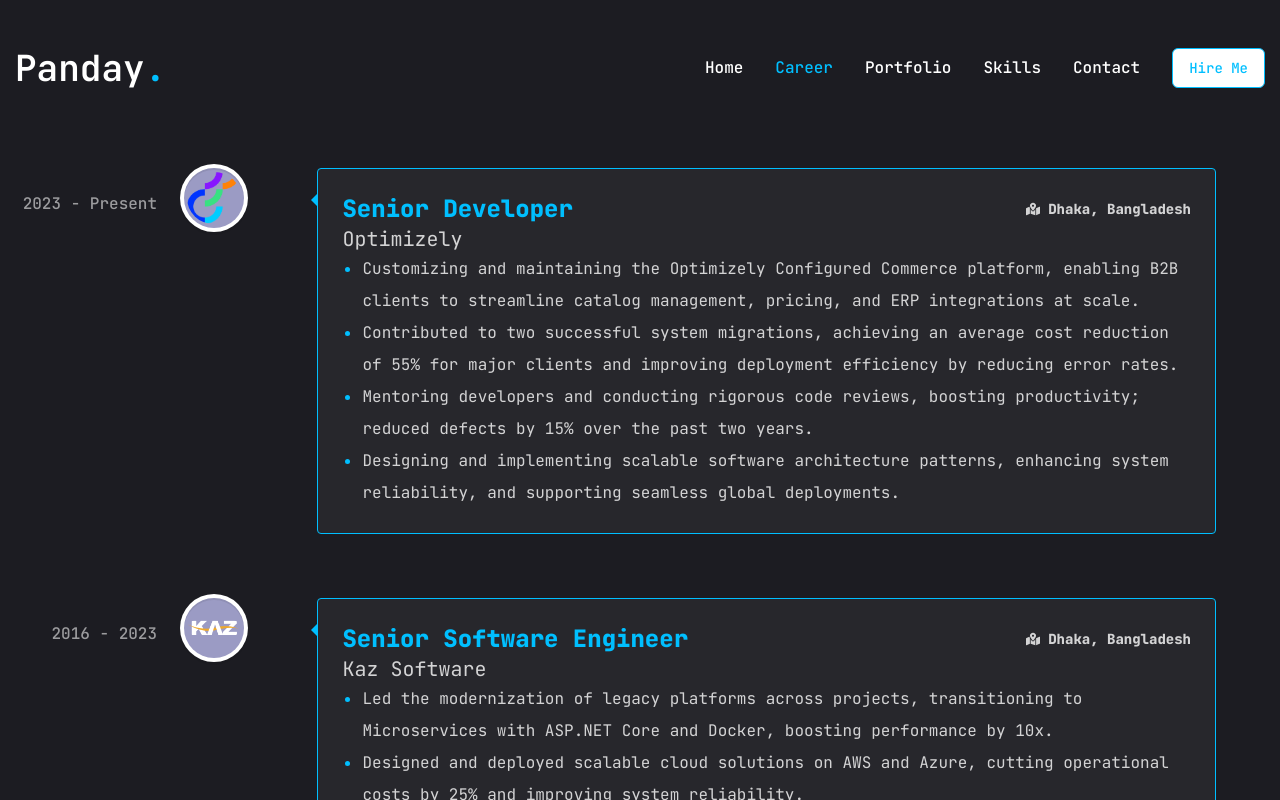
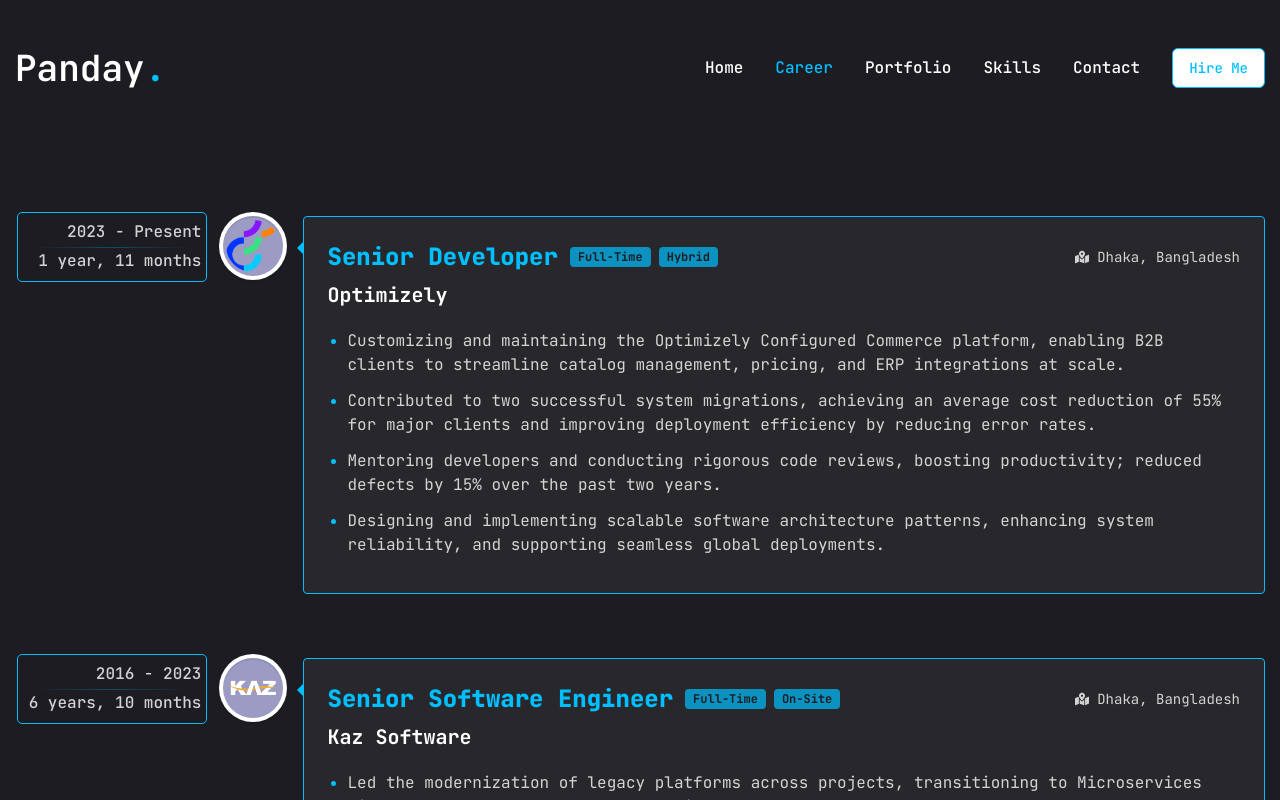
Before and after one commit to biswajitpanday/biswajitpanday.github.io, a Next.js app: page /career in a window 1280 px wide. Shown: the top 800 px of the page. Built offline with nearby package versions, Linux system fonts and the light colour scheme.

Commit message:
Fix career page.

```diff
--- a/app/career/page.tsx
+++ b/app/career/page.tsx
@@ -1,5 +1,5 @@
 "use client";
-import { calculateFromTo } from "@/helpers/utility";
+import { calculateFromToWithDuration } from "@/helpers/utility";
 import Link from "next/link";
 import {
   VerticalTimeline,
@@ -19,6 +19,7 @@ interface TimelineItem {
   responsibilities: string[];
   icon: string;
   url: string;
+  jobType: string[];
 }
 
 const timeLineItems: TimelineItem[] = [
@@ -26,9 +27,10 @@ const timeLineItems: TimelineItem[] = [
     position: "Senior Developer",
     company: "Optimizely",
     url: "https://optimizely.com",
-    startDate: new Date(2023, 3, 1),
+    startDate: new Date('2023, 3, 1'),
     endDate: new Date(),
     location: "Dhaka, Bangladesh",
+    jobType: ["Full-Time", "Hybrid"],
     responsibilities: [
       "Customizing and maintaining the Optimizely Configured Commerce platform, enabling B2B clients to streamline catalog management, pricing, and ERP integrations at scale.",
       "Contributed to two successful system migrations, achieving an average cost reduction of 55% for major clients and improving deployment efficiency by reducing error rates.",
@@ -41,9 +43,10 @@ const timeLineItems: TimelineItem[] = [
     position: "Senior Software Engineer",
     company: "Kaz Software",
     url: "https://kaz.com.bd",
-    startDate: new Date(2016, 5, 1),
-    endDate: new Date(2023, 2, 31),
+    startDate: new Date('2016, 5, 1'),
+    endDate: new Date('2023, 2, 31'),
     location: "Dhaka, Bangladesh",
+    jobType: ["Full-Time", "On-Site"],
     responsibilities: [
       "Led the modernization of legacy platforms across projects, transitioning to Microservices with ASP.NET Core and Docker, boosting performance by 10x.",
       "Designed and deployed scalable cloud solutions on AWS and Azure, cutting operational costs by 25% and improving system reliability.",
@@ -56,9 +59,10 @@ const timeLineItems: TimelineItem[] = [
     position: "Software Engineer",
     company: "Chorki Limited",
     url: "https://chorki.com",
-    startDate: new Date(2015, 5, 1),
-    endDate: new Date(2016, 4, 31),
+    startDate: new Date('2015, 5, 1'),
+    endDate: new Date('2016, 4, 31'),
     location: "Dhaka, Bangladesh",
+    jobType: ["Full-Time", "On-Site"],
     responsibilities: [
       "Built and maintained features for web applications, focusing on front-end and API interactions.",
       "Collaborated with senior engineers to build scalable solutions for real-time notifications and data aggregation tool.",
@@ -69,9 +73,10 @@ const timeLineItems: TimelineItem[] = [
     position: "Intern",
     company: "Brain Station-23",
     url: "https://brainstation-23.com",
-    startDate: new Date(2014, 8, 1),
-    endDate: new Date(2014, 11, 31),
+    startDate: new Date('2014, 8, 1'),
+    endDate: new Date('2014, 11, 31'),
     location: "Dhaka, Bangladesh",
+    jobType: ["Full-Time", "On-Site"],
     responsibilities: [
       "Feature implementation and Bug fixing on a Social & Professional networking site named Whooza.",
       "Actively worked on a Management Portal of Bangladesh College of Physicians and Surgeons (BCPS).",
@@ -88,8 +93,9 @@ const Career = () => {
         opacity: 1,
         transition: { delay: 0.4, duration: 0.2, ease: "easeIn" },
       }}
+      className="min-h-[80vh] flex flex-col justify-center py-12"
     >
-      <div>
+      <div className="container mx-auto">
         <VerticalTimeline className="xl:custom-vt">
           {timeLineItems.map((item, index) => {
             return (
@@ -105,7 +111,7 @@ const Career = () => {
                 contentArrowStyle={{
                   borderRight: "7px solid  var(--color-secondary-default)",
                 }}
-                date={calculateFromTo(item.startDate, item.endDate)}
+                date={calculateFromToWithDuration(item.startDate, item.endDate)}
                 iconStyle={{
                   background: "#9b9bc4",
                   color: "var(--color-primary-default)",
@@ -123,30 +129,52 @@ const Career = () => {
                 }
                 key={index}
               >
-                <h3 className="vertical-timeline-element-title text-2xl font-extrabold text-secondary-default flex w-full justify-between">
+                <div className="flex flex-col">
+                  {/* Header Section with Position and Job Type Tags */}
+                  <div className="flex flex-col xl:flex-row xl:items-center xl:justify-between gap-3 mb-2">
+                    <div className="flex flex-col xl:flex-row xl:items-center gap-3">
+                      <h3 className="vertical-timeline-element-title text-2xl font-extrabold text-secondary-default">
                         {item.position}
+                      </h3>
+                      <div className="flex flex-wrap gap-2">
+                        {item.jobType.map((type, index) => (
+                          <span
+                            key={index}
+                            className="inline-flex text-xs font-bold bg-secondary-default/70 text-primary/100 py-0.5 px-2 rounded"
+                          >
+                            {type}
+                          </span>
+                        ))}
+                      </div>
+                    </div>
                     <span className="flex-none items-center gap-2 text-end text-white/80 text-sm xl:flex md:flex hidden">
                       <FaMapMarkedAlt />
                       {item.location}
                     </span>
-                </h3>
-                <h4 className="vertical-timeline-element-subtitle flex w-full justify-between">
+                  </div>
+
+                  {/* Company Section */}
+                  <div className="vertical-timeline-element-subtitle flex w-full justify-between items-center mb-4">
                     <Link
                       href={item.url}
-                    className="hover:text-secondary-default text-xl text-start"
+                      className="group text-xl font-bold text-white transition-all duration-300 relative inline-block"
                       target="_blank"
                     >
                       {item.company}
+                      <span className="absolute bottom-0 left-0 w-0 h-0.5 bg-secondary-default transition-all duration-300 group-hover:w-full"></span>
+                    </Link>
                     <span className="flex items-center gap-2 text-end text-white/80 text-sm xl:hidden md:hidden">
+                      <FaMapMarkedAlt />
                       {item.location}
                     </span>
-                  </Link>
-                </h4>
-                <ul className="list-disc ps-5 custom-list-disc">
+                  </div>
+
+                  <ul className="list-disc ps-5 custom-list-disc mt-5">
                     {item.responsibilities.map((responsibility, index) => {
-                    return <li key={index}>{responsibility}</li>;
+                      return <li key={index} className="mb-3 text-white/80 leading-normal">{responsibility}</li>;
                     })}
                   </ul>
+                </div>
               </VerticalTimelineElement>
             );
           })}
--- a/app/globals.css
+++ b/app/globals.css
@@ -23,17 +23,77 @@
   .bg-default {
     background-color: transparent !important;
   }
+
+  .custom-vt {
+    width: 100% !important;
+    max-width: 1280px !important;
+  }
+
   .custom-vt::before {
-    left: 13% !important;
+    left: 19% !important;
   }
   .custom-vt .vertical-timeline-element-icon {
-    left: 13% !important;
+    left: 19% !important;
   }
   .custom-vt-element .vertical-timeline-element-content {
-    width: 78% !important;
+    width: 77% !important;
   }
   .custom-vt-element .vertical-timeline-element-date {
-    right: 118% !important;
+    right: 110% !important;
+    white-space: pre-line;
+    text-align: right;
+    font-size: 0.875rem;
+    line-height: 1.8;
+    font-weight: 500;
+    opacity: 1 !important;
+    padding: 5px !important;
+    border-radius: 5px;
+    border: 1px solid rgba(0, 191, 255, 1);
+    backdrop-filter: blur(5px);
+    position: relative;
+    min-width: 140px;
+    max-width: 190px;
+    top: -5px !important;
+  }
+
+  /* Style for the duration line */
+  .custom-vt-element .vertical-timeline-element-date::after {
+    content: "";
+    position: absolute;
+    bottom: 48%;
+    left: 1rem;
+    right: 1rem;
+    height: 1px;
+    background: linear-gradient(90deg, transparent, rgba(0, 191, 255, 0.3), transparent);
+  }
+
+  /* Mobile and tablet responsiveness for timeline */
+  @media (max-width: 1279px) {
+    .custom-vt::before {
+      left: 50% !important;
+    }
+    .custom-vt .vertical-timeline-element-icon {
+      left: 50% !important;
+    }
+    .custom-vt-element .vertical-timeline-element-content {
+      width: 85% !important;
+      margin-left: 15% !important;
+    }
+    .custom-vt-element .vertical-timeline-element-date {
+      position: relative !important;
+      right: auto !important;
+      left: auto !important;
+      margin-bottom: 1rem;
+      text-align: left;
+      color: rgba(255, 255, 255, 0.9);
+      font-weight: 500;
+      background: linear-gradient(135deg, rgba(0, 191, 255, 0.15), rgba(0, 191, 255, 0.08));
+      padding: 0.625rem 0.875rem;
+      border-radius: 0.375rem;
+      border: 1px solid rgba(0, 191, 255, 0.25);
+      backdrop-filter: blur(8px);
+      min-width: auto;
+    }
   }
 }
 
--- a/helpers/utility.ts
+++ b/helpers/utility.ts
@@ -6,7 +6,16 @@ export const calculateDuration = (startDate: Date, endDate: Date) => {
   const totalMonths = years * 12 + months;
   const displayYears = Math.floor(totalMonths / 12);
   const displayMonths = totalMonths % 12;
-  return `${displayYears} years, ${displayMonths} months`;
+
+  if (displayYears === 0 && displayMonths === 0) {
+    return "Less than 1 month";
+  } else if (displayYears === 0) {
+    return `${displayMonths} month${displayMonths > 1 ? 's' : ''}`;
+  } else if (displayMonths === 0) {
+    return `${displayYears} year${displayYears > 1 ? 's' : ''}`;
+  } else {
+    return `${displayYears} year${displayYears > 1 ? 's' : ''}, ${displayMonths} month${displayMonths > 1 ? 's' : ''}`;
+  }
 };
 
 
@@ -17,3 +26,9 @@ export const calculateFromTo = (startDate: Date, endDate: Date) => {
     const endYear = endDate.getFullYear();
     return `${startYear} - ${endYear}`;
   };
+
+export const calculateFromToWithDuration = (startDate: Date, endDate: Date) => {
+  const dateRange = calculateFromTo(startDate, endDate);
+  const duration = calculateDuration(startDate, endDate);
+  return `${dateRange}\n${duration}`;
+  };
```
Lines whose indentation alone changed are shown as unchanged.
